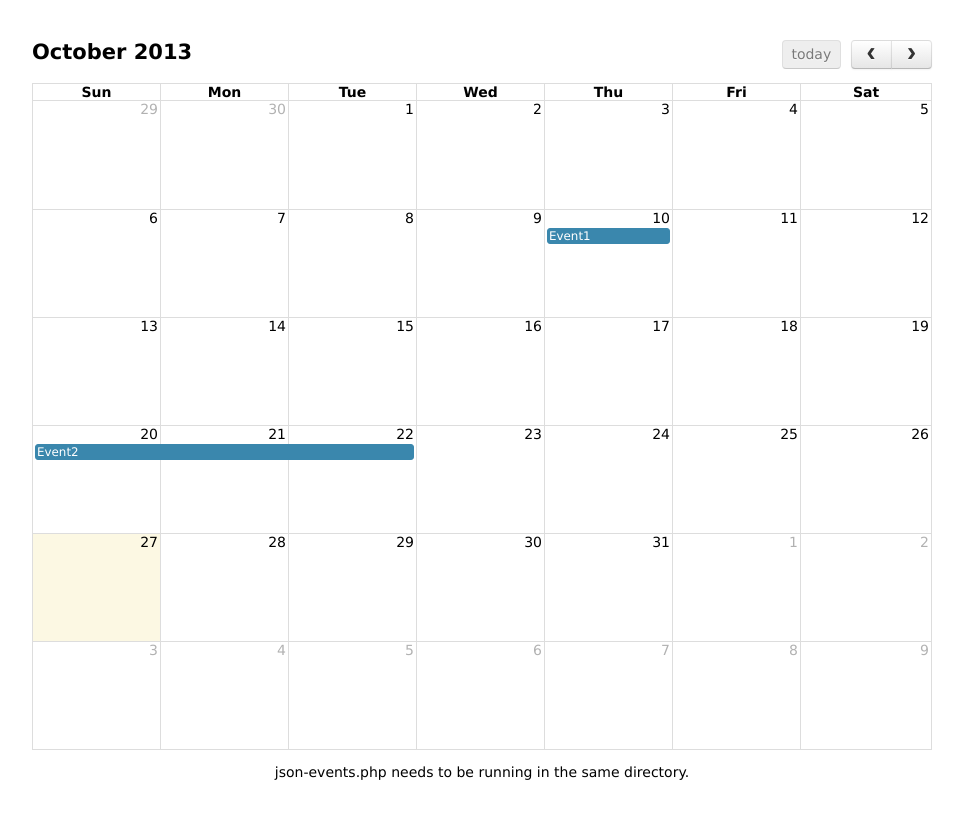
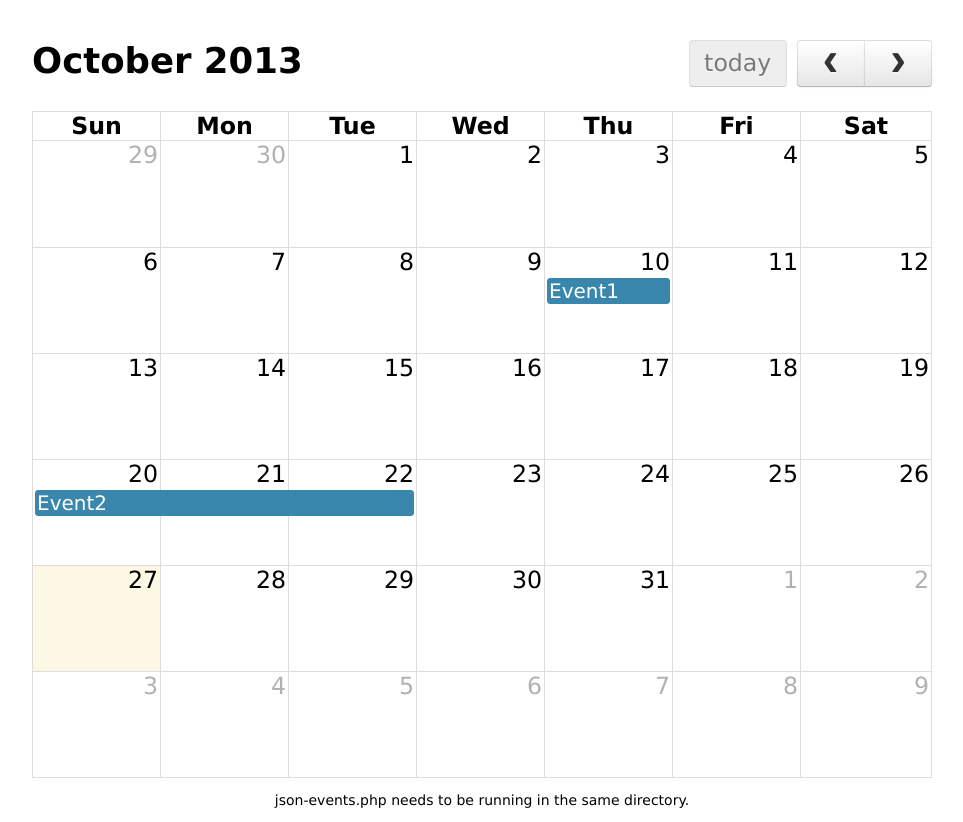
Before and after one commit to poctob/RosterFE, a PHP site: page /calendar/demos/json.html in a window 1280 px wide. Shown: the whole page, without its empty margins (158-1121 px from the left). Before the commit the page ends 780 px from the top, so only its background shows below. Run offline with PHP 8.4, Linux system fonts and the light colour scheme.

Commit message:
Fixed 12 am/pm issue.  Modified css for large text

```diff
--- a/calendar/fullcalendar/fullcalendar.css
+++ b/calendar/fullcalendar/fullcalendar.css
@@ -17,7 +17,7 @@
 
 html .fc,
 .fc table {
-	font-size: 1em;
+	font-size: 1.3em;
 	}
 
 .fc td,
@@ -265,7 +265,7 @@ html .fc,
 	border: 1px solid #3a87ad; /* default BORDER color */
 	background-color: #3a87ad; /* default BACKGROUND color */
 	color: #fff;               /* default TEXT color */
-	font-size: .85em;
+	font-size: 1.1em;
 	cursor: default;
 	}
 
--- a/events.php
+++ b/events.php
@@ -37,7 +37,11 @@
             {
                 $minute="0".$minute;
             }
-            if($hour>12)
+            if($hour==12)
+            {
+                return ($hour).':'.$minute.' p.m.';
+            }
+            else if($hour>12)
             {
                 return ($hour-12).':'.$minute.' p.m.';
             }
```
